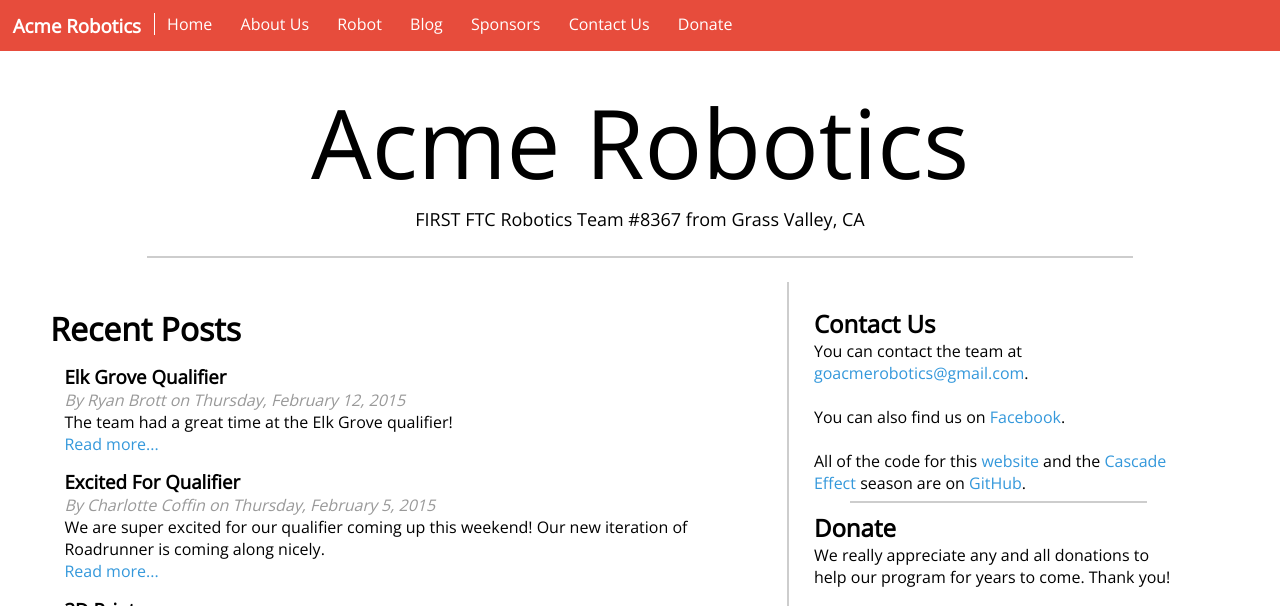
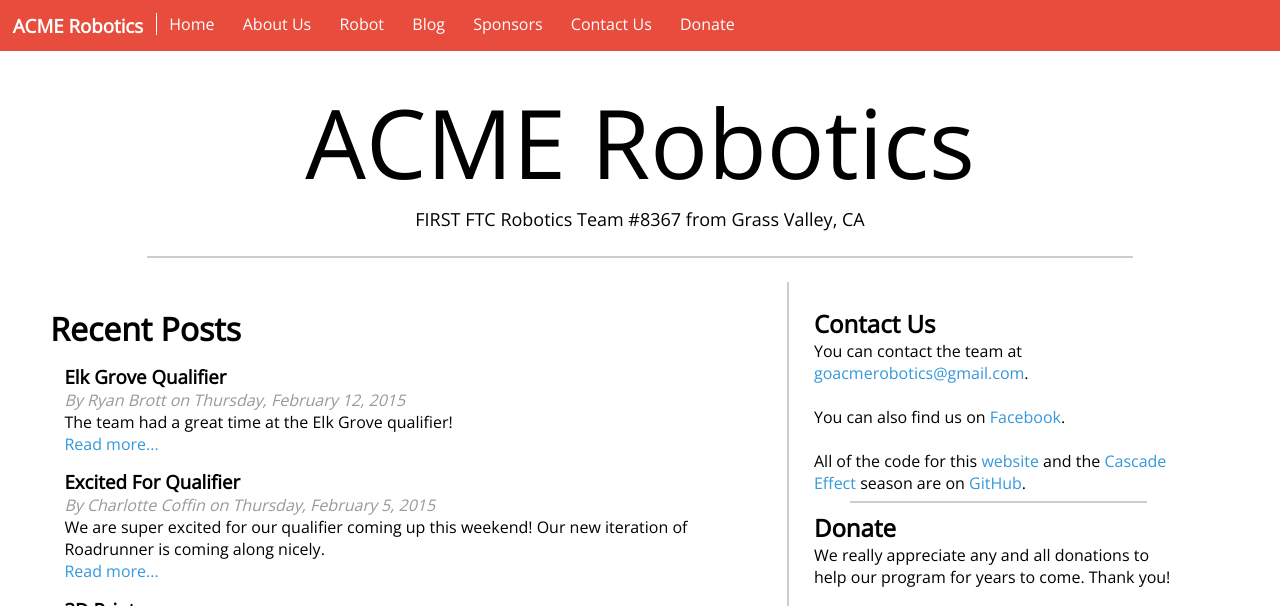
Before and after one commit to acmerobotics/acmerobotics.github.io, a Jekyll site: the page built from index.html, in a window 1280 px wide, cut to the strip 0-606 px from the top of the page. Built offline with Jekyll 4.4.1, drawn with Linux system fonts in a browser that asks for light colours.

Commit message:
Replaced Acme with ACME

```diff
--- a/_config.yaml
+++ b/_config.yaml
@@ -1,4 +1,4 @@
 safe: true
 lsi: false
-title: "Acme Robotics"
+title: "ACME Robotics"
 encoding: utf-8
--- a/_data/members.yaml
+++ b/_data/members.yaml
@@ -10,7 +10,7 @@
 - name: Ryan Brott
   portrait: /assets/portraits/ryan.jpg
   bio: "Ryan Brott is a 14-year-old freshman attending Nevada Union High School. Ryan was anxious to create a competitive robotics team in the community.
-  Consequently, he decided to found Acme Robotics, the first competitive robotics team in the area.
+  Consequently, he decided to found ACME Robotics, the first competitive robotics team in the area.
   He is the president of the STEM club at Nevada Union and has an extensive background in computer programming, web design, robotics, and CAD. He attended an iD tech camp at Stanford
   for robotics. He has also taken classes in chemistry, solar energy, and web design through the Academic Talent Search (ATS) program at CSUS.
   He spends most of his time programming the robot, although he has also
--- a/about.html
+++ b/about.html
@@ -4,7 +4,7 @@ title: About Us
 {% include header.html %}
 <h1>About Us</h1>
 <img class="half" src="/assets/team5.jpg"/>
-<p>We are FIRST FTC Team #8367 Acme Robotics. We are compromised of four students attending
+<p>We are FIRST FTC Team #8367 ACME Robotics. We are compromised of four students attending
 	Nevada Union High School and Ghidotti Early College High School. During the season, we build and program a robot to meet the
 	<a href = "https://www.youtube.com/watch?v=ABmBxCwHV94">challenge</a>
 	put out by an organization called <a href = "http://www.usfirst.org/">FIRST</a>.
--- a/index.html
+++ b/index.html
@@ -1,9 +1,9 @@
 ---
-title: Acme Robotics
+title: ACME Robotics
 ---
 {% include header.html %}
 <div class="centered">
-	<h1 class="big">Acme Robotics</h1>
+	<h1 class="big">ACME Robotics</h1>
 	<p>FIRST FTC Robotics Team #8367 from Grass Valley, CA</p>
 </div>
 <hr/>
```
Also changed, not shown: _posts/2015-2-12-elk-grove-qualifier.md (+1 -1 lines).
